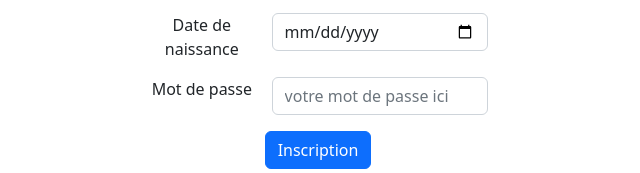
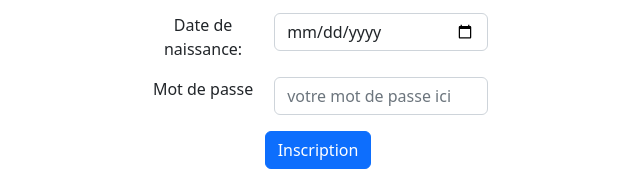
Before and after one commit to khalillakhdhar/seance2, a plain HTML site: page rappel/index.html in a window 1280 px wide. Shown: the part 361-534 px from the top of the page, 322-962 px from the left. Drawn offline with nearby package versions, Linux system fonts and the light colour scheme.

Commit message:
Update index.html

```diff
--- a/rappel/index.html
+++ b/rappel/index.html
@@ -51,7 +51,7 @@
                           <td><textarea class="form-control"></textarea></td>
                       </tr>
                       <tr>
-                          <td>Date de naissance</td>
+                          <td>Date de naissance:</td>
                           <td><input class="form-control" type="date"></td>
                       </tr>
                       <tr>
```
